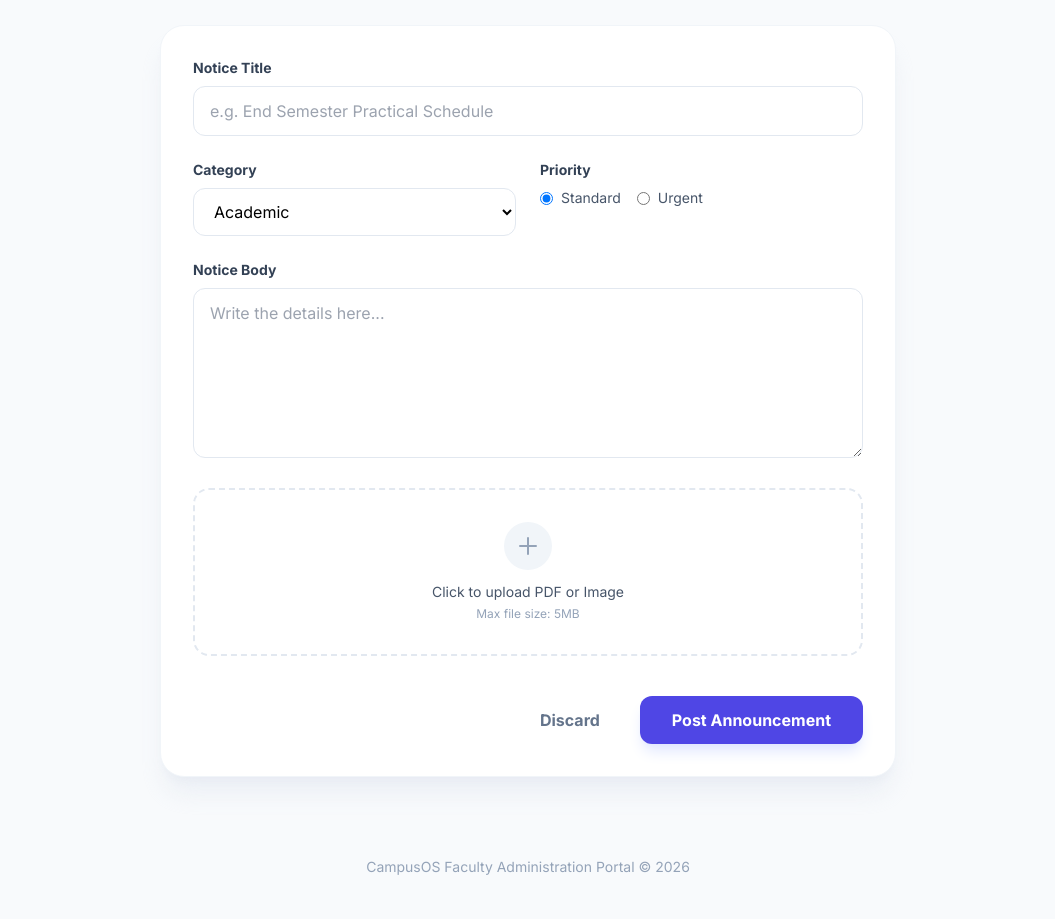
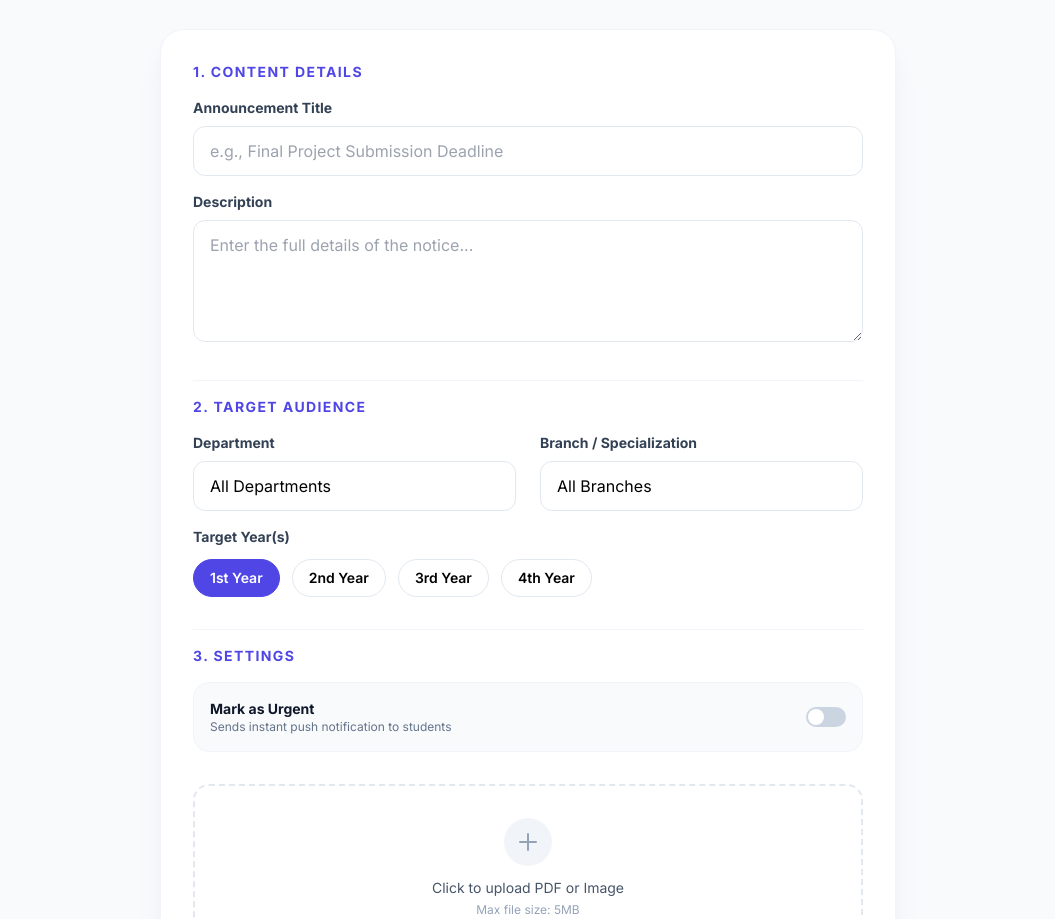
Before and after one commit to YugamdeepGoyal/CampusOS, a plain HTML site: page post_notice.html in a window 1280 px wide. Shown: the part 188-1107 px from the top of the page, without its empty margins (112-1167 px from the left). Drawn offline with nearby package versions, Linux system fonts and the light colour scheme.

Commit message:
Fixed some bugs and added a feature of choosing the branch year and department for posting the notice

```diff
--- a/post_notice.html
+++ b/post_notice.html
@@ -10,61 +10,103 @@
 </head>
 <body class="bg-slate-50 min-h-screen">
 
-    <nav class="bg-white border-b border-slate-200 py-4">
+    <nav class="bg-white border-b border-slate-200 py-4 sticky top-0 z-50">
         <div class="max-w-5xl mx-auto px-4 flex justify-between items-center">
             <div class="flex items-center gap-2">
                 <div class="w-8 h-8 bg-indigo-600 rounded-lg flex items-center justify-center font-bold text-white">C</div>
                 <span class="text-xl font-bold text-slate-900 tracking-tight">Faculty<span class="text-indigo-600">Portal</span></span>
             </div>
-            <a href="dashboard.html" class="text-sm font-semibold text-slate-500 hover:text-indigo-600">Back to Dashboard</a>
+            <div class="flex items-center gap-6">
+                <a href="faculty_dashboard.html" class="text-sm font-semibold text-slate-500 hover:text-indigo-600">Dashboard</a>
+                <div class="h-6 w-[1px] bg-slate-200"></div>
+                <span class="text-sm font-medium text-slate-900">Prof. Sarah Miller</span>
+            </div>
         </div>
     </nav>
 
     <main class="max-w-3xl mx-auto px-4 py-12">
         <div class="mb-8">
-            <h1 class="text-3xl font-bold text-slate-900">Create New Announcement</h1>
-            <p class="text-slate-500 mt-2">Your notice will be broadcasted to all students in the selected departments.</p>
+            <h1 class="text-3xl font-bold text-slate-900 tracking-tight">Post New Notice</h1>
+            <p class="text-slate-500 mt-2 text-lg">Target your announcement to specific groups or the whole campus.</p>
         </div>
 
         <div class="bg-white rounded-3xl shadow-xl shadow-slate-200/60 border border-slate-100 p-8">
-            <form action="notices.html" class="space-y-6">
+            <form action="notices.html" class="space-y-8">
+
+                <div class="space-y-4">
+                    <h3 class="text-sm font-bold text-indigo-600 uppercase tracking-widest">1. Content Details</h3>
                     <div>
-                    <label class="block text-sm font-bold text-slate-700 mb-2">Notice Title</label>
-                    <input type="text" placeholder="e.g. End Semester Practical Schedule"
+                        <label class="block text-sm font-bold text-slate-700 mb-2">Announcement Title</label>
+                        <input type="text" placeholder="e.g., Final Project Submission Deadline"
                                class="w-full px-4 py-3 rounded-xl border border-slate-200 focus:ring-2 focus:ring-indigo-500 outline-none transition">
                     </div>
+                    <div>
+                        <label class="block text-sm font-bold text-slate-700 mb-2">Description</label>
+                        <textarea rows="4" placeholder="Enter the full details of the notice..."
+                                  class="w-full px-4 py-3 rounded-xl border border-slate-200 focus:ring-2 focus:ring-indigo-500 outline-none transition"></textarea>
+                    </div>
+                </div>
+
+                <div class="space-y-4 pt-4 border-t border-slate-100">
+                    <h3 class="text-sm font-bold text-indigo-600 uppercase tracking-widest">2. Target Audience</h3>
 
                     <div class="grid md:grid-cols-2 gap-6">
                         <div>
-                        <label class="block text-sm font-bold text-slate-700 mb-2">Category</label>
-                        <select class="w-full px-4 py-3 rounded-xl border border-slate-200 focus:ring-2 focus:ring-indigo-500 outline-none bg-white">
-                            <option>Academic</option>
-                            <option>Exams</option>
-                            <option>Events</option>
-                            <option>Placement</option>
+                            <label class="block text-sm font-bold text-slate-700 mb-2">Department</label>
+                            <select class="w-full px-4 py-3 rounded-xl border border-slate-200 focus:ring-2 focus:ring-indigo-500 outline-none bg-white appearance-none cursor-pointer">
+                                <option>All Departments</option>
+                                <option>Engineering & Technology</option>
+                                <option>Business Administration</option>
+                                <option>Applied Sciences</option>
+                                <option>Humanities</option>
                             </select>
                         </div>
+
                         <div>
-                        <label class="block text-sm font-bold text-slate-700 mb-2">Priority</label>
-                        <div class="flex gap-4 mt-2">
-                            <label class="flex items-center gap-2 cursor-pointer">
-                                <input type="radio" name="priority" class="text-indigo-600" checked>
-                                <span class="text-sm text-slate-600">Standard</span>
+                            <label class="block text-sm font-bold text-slate-700 mb-2">Branch / Specialization</label>
+                            <select class="w-full px-4 py-3 rounded-xl border border-slate-200 focus:ring-2 focus:ring-indigo-500 outline-none bg-white appearance-none cursor-pointer">
+                                <option>All Branches</option>
+                                <option>Computer Science</option>
+                                <option>Information Technology</option>
+                                <option>Mechanical Engineering</option>
+                                <option>Electronics & Comm.</option>
+                            </select>
+                        </div>
+                    </div>
+
+                    <div>
+                        <label class="block text-sm font-bold text-slate-700 mb-3">Target Year(s)</label>
+                        <div class="flex flex-wrap gap-3">
+                            <label class="relative flex items-center group cursor-pointer">
+                                <input type="checkbox" class="peer hidden" checked>
+                                <span class="px-4 py-2 rounded-full border border-slate-200 text-sm font-semibold peer-checked:bg-indigo-600 peer-checked:text-white peer-checked:border-indigo-600 transition">1st Year</span>
                             </label>
-                            <label class="flex items-center gap-2 cursor-pointer">
-                                <input type="radio" name="priority" class="text-red-600">
-                                <span class="text-sm text-slate-600">Urgent</span>
+                            <label class="relative flex items-center group cursor-pointer">
+                                <input type="checkbox" class="peer hidden">
+                                <span class="px-4 py-2 rounded-full border border-slate-200 text-sm font-semibold peer-checked:bg-indigo-600 peer-checked:text-white peer-checked:border-indigo-600 transition">2nd Year</span>
+                            </label>
+                            <label class="relative flex items-center group cursor-pointer">
+                                <input type="checkbox" class="peer hidden">
+                                <span class="px-4 py-2 rounded-full border border-slate-200 text-sm font-semibold peer-checked:bg-indigo-600 peer-checked:text-white peer-checked:border-indigo-600 transition">3rd Year</span>
+                            </label>
+                            <label class="relative flex items-center group cursor-pointer">
+                                <input type="checkbox" class="peer hidden">
+                                <span class="px-4 py-2 rounded-full border border-slate-200 text-sm font-semibold peer-checked:bg-indigo-600 peer-checked:text-white peer-checked:border-indigo-600 transition">4th Year</span>
                             </label>
                         </div>
                     </div>
                 </div>
 
+                <div class="space-y-4 pt-4 border-t border-slate-100">
+                    <h3 class="text-sm font-bold text-indigo-600 uppercase tracking-widest">3. Settings</h3>
+                    <div class="flex items-center justify-between p-4 bg-slate-50 rounded-2xl border border-slate-100">
                         <div>
-                    <label class="block text-sm font-bold text-slate-700 mb-2">Notice Body</label>
-                    <textarea rows="6" placeholder="Write the details here..."
-                              class="w-full px-4 py-3 rounded-xl border border-slate-200 focus:ring-2 focus:ring-indigo-500 outline-none transition"></textarea>
+                            <p class="text-sm font-bold text-slate-900">Mark as Urgent</p>
+                            <p class="text-xs text-slate-500">Sends instant push notification to students</p>
                         </div>
-
+                        <input type="checkbox" class="w-10 h-5 bg-slate-300 rounded-full appearance-none checked:bg-indigo-600 relative transition cursor-pointer after:content-[''] after:absolute after:w-4 after:h-4 after:bg-white after:rounded-full after:top-[2px] after:left-[2px] checked:after:left-[22px] after:transition-all">
+                    </div>
+                </div>
                 <div class="border-2 border-dashed border-slate-200 rounded-2xl p-8 text-center hover:border-indigo-400 transition group cursor-pointer">
                     <div class="w-12 h-12 bg-slate-100 rounded-full flex items-center justify-center mx-auto mb-3 group-hover:bg-indigo-50">
                         <svg class="w-6 h-6 text-slate-400 group-hover:text-indigo-600" fill="none" stroke="currentColor" viewBox="0 0 24 24"><path stroke-linecap="round" stroke-linejoin="round" stroke-width="2" d="M12 4v16m8-8H4"></path></svg>
@@ -72,19 +114,20 @@
                     <p class="text-sm font-medium text-slate-600">Click to upload PDF or Image</p>
                     <p class="text-xs text-slate-400 mt-1">Max file size: 5MB</p>
                 </div>
-
-                <div class="flex items-center justify-end gap-4 pt-4">
-                    <button type="button" class="px-6 py-3 text-slate-500 font-bold hover:text-slate-700">Discard</button>
-                    <button type="submit" class="bg-indigo-600 text-white px-8 py-3 rounded-xl font-bold hover:bg-indigo-700 shadow-lg shadow-indigo-100 transition">
-                        Post Announcement
+                <div class="flex items-center justify-end gap-4 pt-6">
+                    <button type="button" onclick="history.back()" class="px-6 py-3 text-slate-500 font-bold hover:text-slate-700">Cancel</button>
+                    <button type="submit" class="bg-indigo-600 text-white px-10 py-4 rounded-xl font-bold hover:bg-indigo-700 shadow-xl shadow-indigo-100 transition transform active:scale-95">
+                        Post Notice Now
                     </button>
                 </div>
+
             </form>
         </div>
     </main>
 
-    <footer class="py-8 text-center text-slate-400 text-sm">
-        CampusOS Faculty Administration Portal &copy; 2026
+    <footer class="py-12 text-center">
+        <p class="text-slate-400 text-sm">CampusOS Administration Unit &copy; 2026</p>
     </footer>
+
 </body>
 </html>
```
Also changed, not shown: faculty_dashboard.html (+2 -2 lines). Lines whose indentation alone changed are shown as unchanged.
